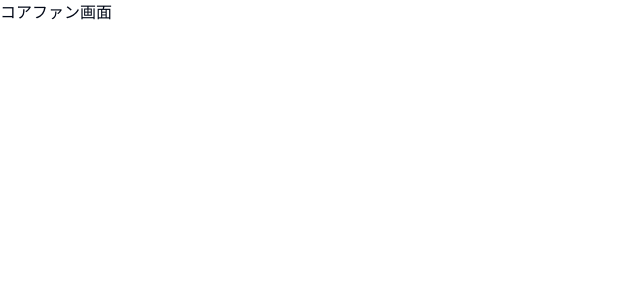
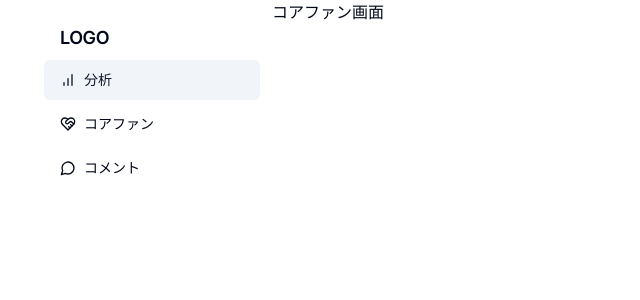
Before and after one commit to tube-app/frontend-web, a Next.js app: page /core-fans in a window 1280 px wide. Shown: the top 300 px of the page, without its empty margins (0-640 px from the left). Built offline with nearby package versions, Linux system fonts and the light colour scheme.

Commit message:
✨ レイアウト対応

```diff
--- a/app/layout.tsx
+++ b/app/layout.tsx
@@ -4,6 +4,9 @@ import { Inter } from "next/font/google"
 import "./globals.css"
 
 import { type PropsWithChildren } from "react"
+
+import { cn } from "@/lib/utils"
+import { Sidebar } from "@/components/layouts/sidebar"
 
 const inter = Inter({ subsets: ["latin"] })
 
@@ -15,7 +18,10 @@ export const metadata: Metadata = {
 export default function RootLayout({ children }: PropsWithChildren) {
   return (
     <html lang="ja">
-      <body className={inter.className}>{children}</body>
+      <body className={cn(inter.className, "container flex")}>
+        <Sidebar className="hidden max-w-[240px] lg:block" />
+        <main className="flex-1">{children}</main>
+      </body>
     </html>
   )
 }
--- /dev/null
+++ b/components/layouts/sidebar.tsx
@@ -0,0 +1,39 @@
+import { BarChart, HeartHandshake, MessageCircle } from "lucide-react"
+
+import { cn } from "@/lib/utils"
+
+import { Button } from "../ui/button"
+
+interface SidebarProps {
+  className?: string
+}
+
+// TODO: ナビゲーションの実装
+
+export function Sidebar({ className }: SidebarProps) {
+  return (
+    <div className={cn("pb-12", className)}>
+      <div className="space-y-4 py-4">
+        <div className="px-3 py-2">
+          <h2 className="mb-2 px-4 text-lg font-semibold tracking-tight">
+            LOGO
+          </h2>
+          <div className="space-y-1">
+            <Button variant="secondary" className="w-full justify-start">
+              <BarChart size={16} className="mr-2" />
+              分析
+            </Button>
+            <Button variant="ghost" className="w-full justify-start">
+              <HeartHandshake size={16} className="mr-2" />
+              コアファン
+            </Button>
+            <Button variant="ghost" className="w-full justify-start">
+              <MessageCircle size={16} className="mr-2" />
+              コメント
+            </Button>
+          </div>
+        </div>
+      </div>
+    </div>
+  )
+}
```
